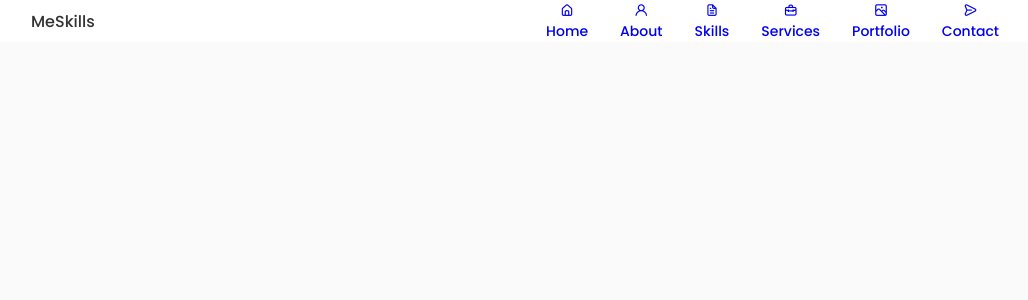
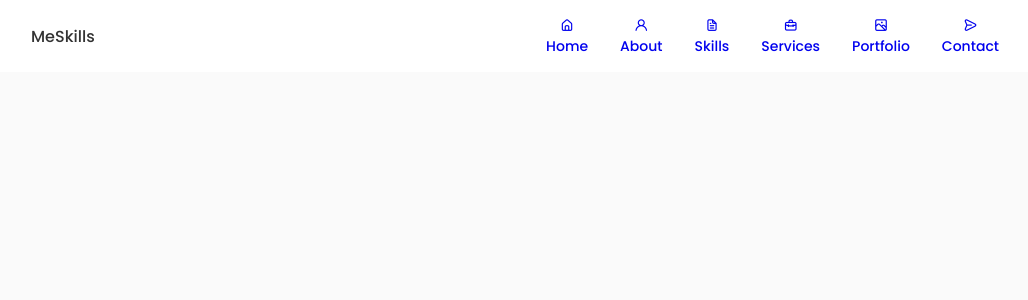
Before and after one commit to jovination/react_portfolio, a React (Create React App) app: page / in a window 1280 px wide. Shown: the top 300 px of the page, without its empty margins (125-1153 px from the left). Built offline with nearby package versions, Linux system fonts and the light colour scheme.

Commit message:
changes on header

```diff
--- a/public/index.html
+++ b/public/index.html
@@ -7,7 +7,7 @@
   <link href='https://unpkg.com/boxicons@2.1.4/css/boxicons.min.css' rel='stylesheet'>
   <!---unicons-->
   <link rel="stylesheet" href="https://unicons.iconscout.com/release/v4.0.8/css/line.css">
-  <title>Portfolo Website</title>
+  <title>Portfolio Website</title>
 </head>
 
 <body>
--- a/src/components/header/header.css
+++ b/src/components/header/header.css
@@ -7,7 +7,7 @@
     background-color: var(--container-color);
 }
 .nav{
-    height: calc(var(--container-height) + 1.5rem);
+    height: calc(var(--header-height) + 1.5rem);
     display: flex;
     justify-content: space-between;
     align-items: center;
@@ -24,6 +24,7 @@
     font-size: var(--small-font-size );
     color: var(--title-color);
     font-weight: var(--font-medium);
+    transition: .3s;
 }
 .nav__link{
     display: flex;
```
